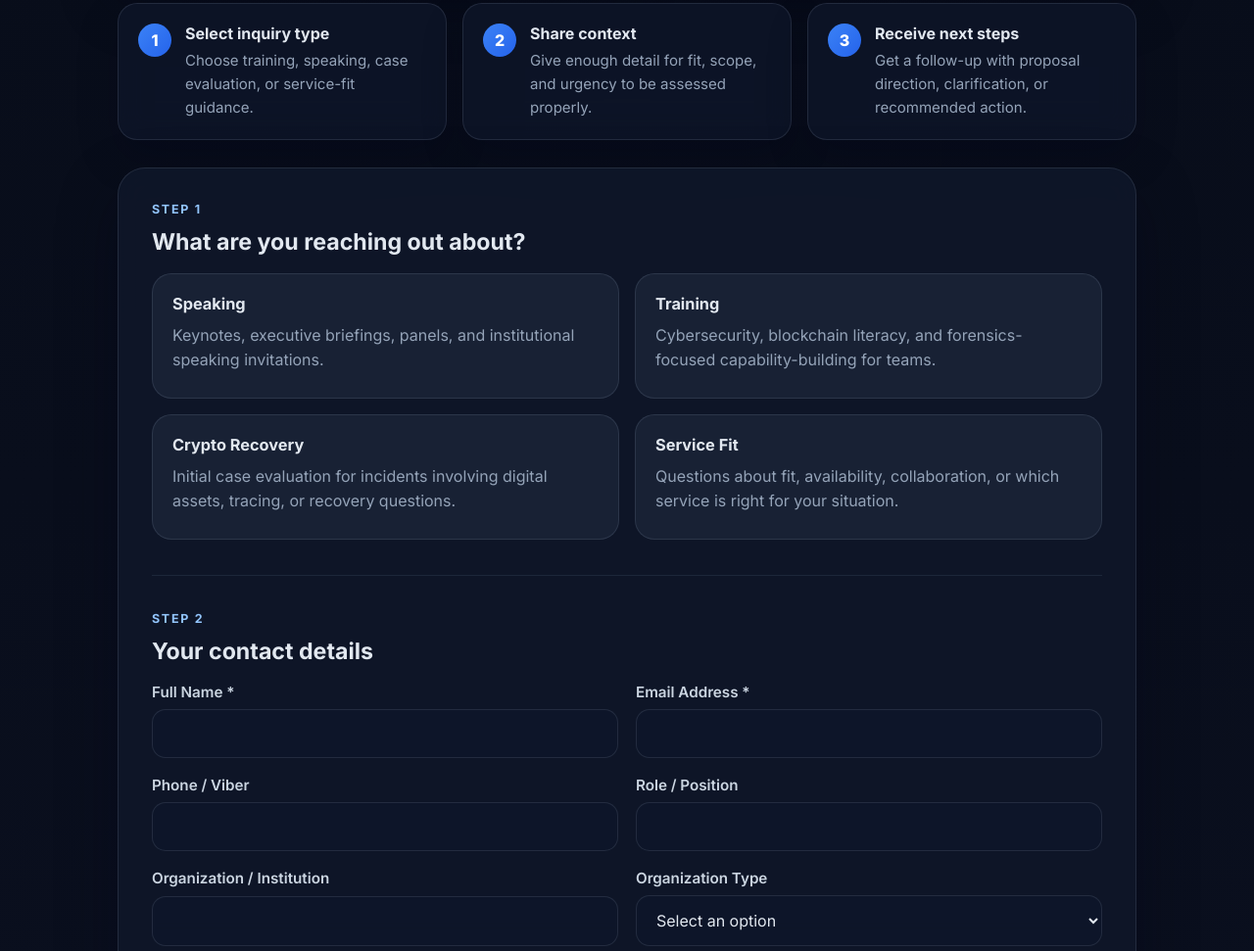
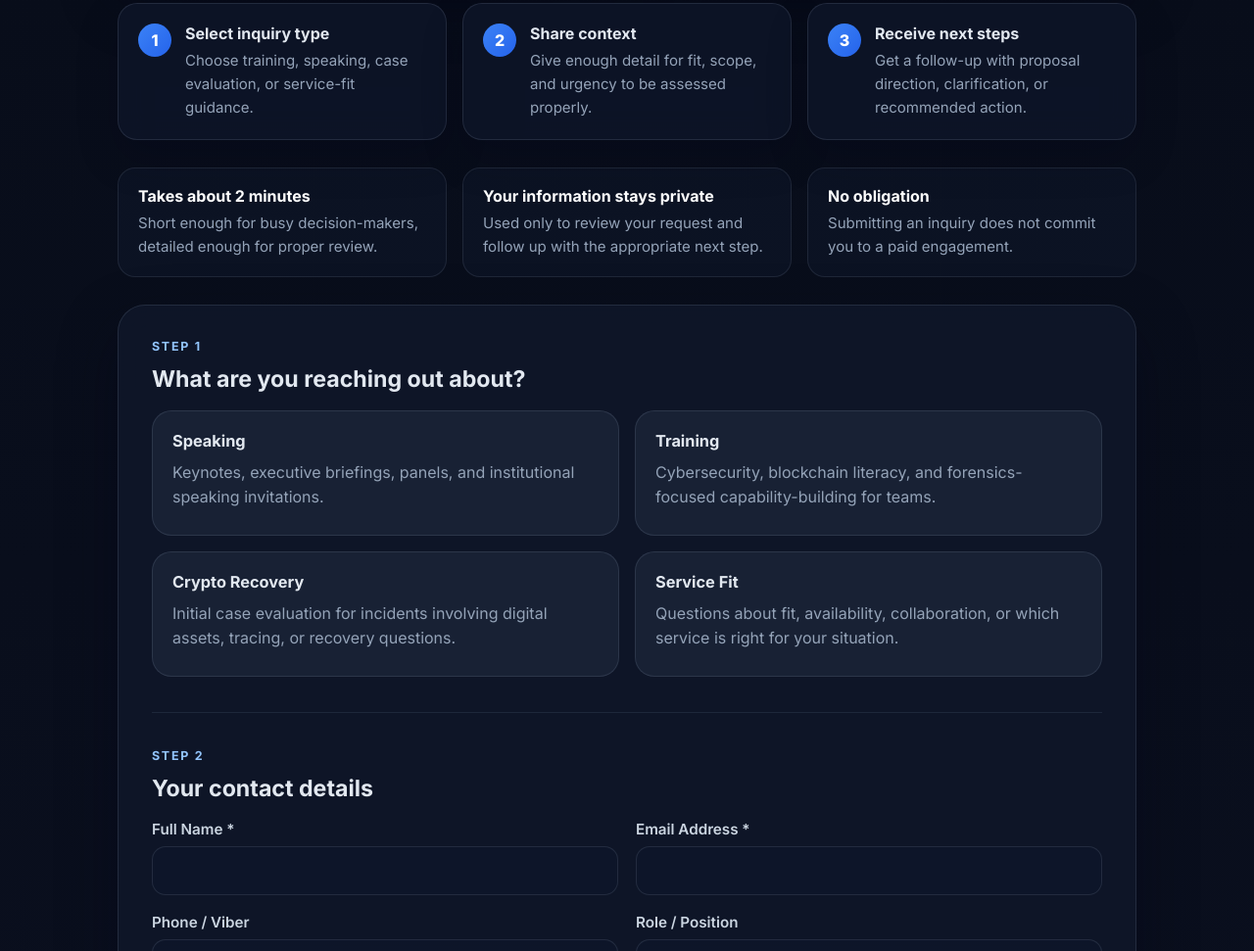
Before and after one commit to blockchainph/book-ferdienervida, a plain HTML site: page index.html in a window 1280 px wide. Shown: the part 1228-2199 px from the top of the page at 98% size. Drawn offline with Linux system fonts and the light colour scheme.

Commit message:
Add final booking conversion polish

```diff
--- a/index.html
+++ b/index.html
@@ -90,6 +90,21 @@
                         <strong>Receive next steps</strong>
                         <p>Get a follow-up with proposal direction, clarification, or recommended action.</p>
                     </div>
+                </div>
+            </section>
+
+            <section class="reassurance-strip" aria-label="Quick reassurance">
+                <div class="reassurance-item">
+                    <strong>Takes about 2 minutes</strong>
+                    <span>Short enough for busy decision-makers, detailed enough for proper review.</span>
+                </div>
+                <div class="reassurance-item">
+                    <strong>Your information stays private</strong>
+                    <span>Used only to review your request and follow up with the appropriate next step.</span>
+                </div>
+                <div class="reassurance-item">
+                    <strong>No obligation</strong>
+                    <span>Submitting an inquiry does not commit you to a paid engagement.</span>
                 </div>
             </section>
 
--- a/script.js
+++ b/script.js
@@ -7,6 +7,19 @@ document.addEventListener('DOMContentLoaded', () => {
     const formStatus = document.getElementById('formStatus');
     const modal = document.getElementById('successModal');
     const closeModalBtn = document.getElementById('closeModalBtn');
+    const submitLabel = submitBtn.querySelector('.btn-text');
+
+    const submitLabels = {
+        'Speaking Inquiry': 'Send Speaking Request',
+        'Training Inquiry': 'Send Training Request',
+        'Crypto Recovery Case Evaluation': 'Send Case Evaluation Request',
+        'Service Fit and Availability Inquiry': 'Send Service-Fit Inquiry'
+    };
+
+    function getSubmitLabel() {
+        const selected = document.querySelector('input[name="service_type"]:checked')?.value || '';
+        return submitLabels[selected] || 'Send Inquiry';
+    }
 
     function updateVisibleSection() {
         const selected = document.querySelector('input[name="service_type"]:checked')?.value || '';
@@ -23,6 +36,8 @@ document.addEventListener('DOMContentLoaded', () => {
         subjectField.value = selected
             ? `${selected} | Ferdie Nervida Inquiry`
             : 'New Inquiry for Ferdie Nervida';
+
+        submitLabel.textContent = getSubmitLabel();
     }
 
     function validateForm() {
@@ -77,7 +92,7 @@ document.addEventListener('DOMContentLoaded', () => {
     function setSubmittingState(isSubmitting) {
         submitBtn.disabled = isSubmitting;
         submitBtn.classList.toggle('is-loading', isSubmitting);
-        submitBtn.querySelector('.btn-text').textContent = isSubmitting ? 'Sending...' : 'Send Inquiry';
+        submitLabel.textContent = isSubmitting ? 'Sending...' : getSubmitLabel();
         formStatus.textContent = isSubmitting ? 'Submitting your inquiry...' : '';
     }
 
--- a/styles.css
+++ b/styles.css
@@ -198,6 +198,32 @@ body.modal-open {
 }
 
 .progress-step p {
+    color: var(--muted);
+    line-height: 1.6;
+    font-size: 0.94rem;
+}
+
+.reassurance-strip {
+    display: grid;
+    grid-template-columns: repeat(3, minmax(0, 1fr));
+    gap: 16px;
+    margin-bottom: 28px;
+}
+
+.reassurance-item {
+    padding: 18px 20px;
+    border-radius: 18px;
+    background: rgba(15, 23, 42, 0.64);
+    border: 1px solid rgba(148, 163, 184, 0.14);
+}
+
+.reassurance-item strong {
+    display: block;
+    margin-bottom: 6px;
+    color: #ffffff;
+}
+
+.reassurance-item span {
     color: var(--muted);
     line-height: 1.6;
     font-size: 0.94rem;
@@ -474,6 +500,7 @@ body.modal-open {
 @media (max-width: 820px) {
     .intro-grid,
     .progress-strip,
+    .reassurance-strip,
     .service-grid,
     .form-grid.two-col {
         grid-template-columns: 1fr;
```
